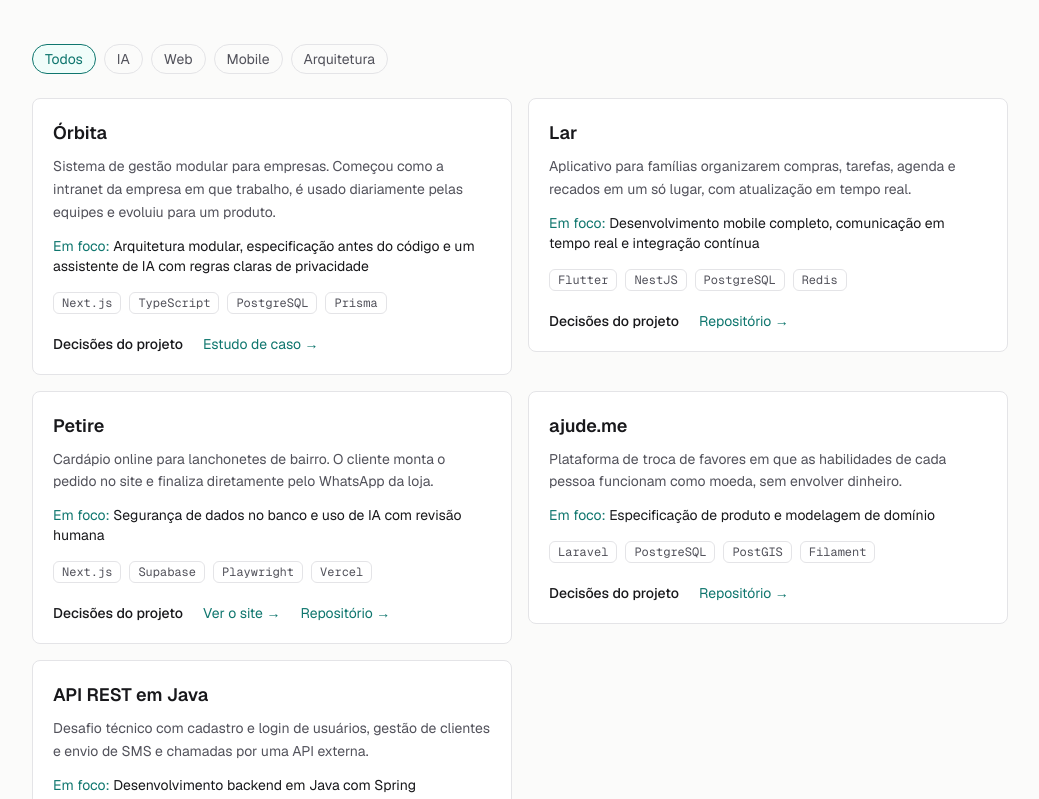
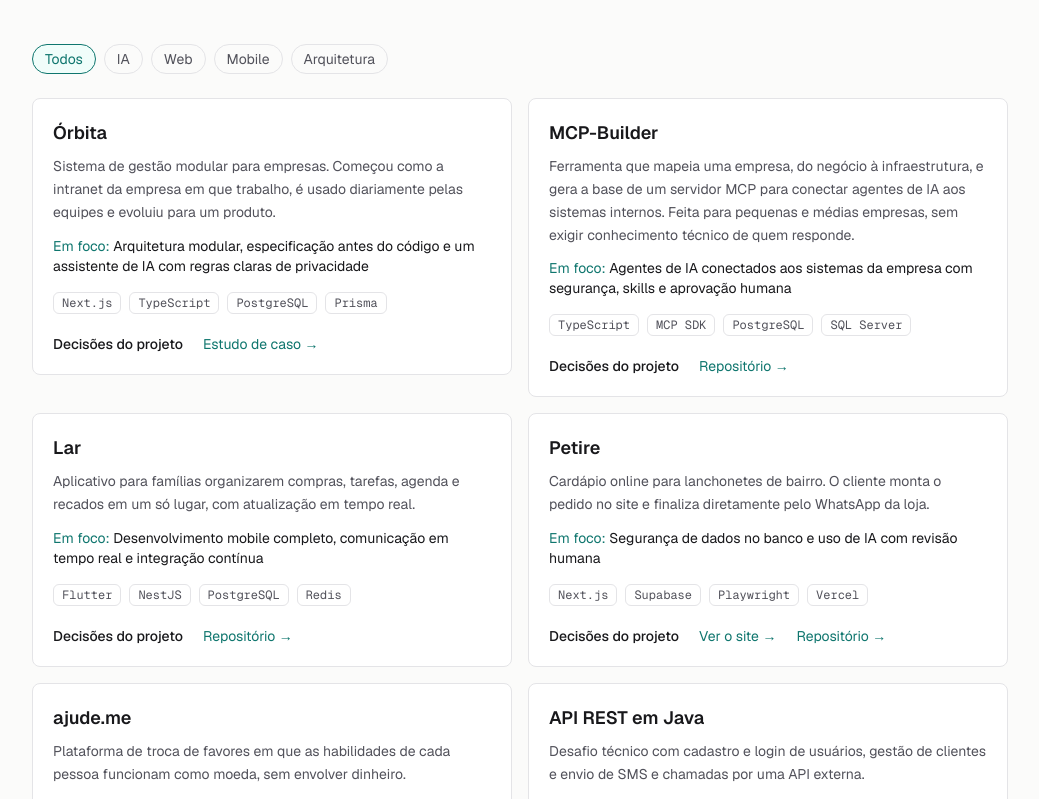
Before and after one commit to FilipeF-Dev/portifolio, a Next.js app: page / in a window 1280 px wide. Shown: the part 1821-2620 px from the top of the page, without its empty margins (120-1159 px from the left). Built offline with nearby package versions, Linux system fonts and the light colour scheme.

Commit message:
MCP-Builder entre os projetos
Card logo depois do Órbita, nos temas IA e Arquitetura, e duas
competências novas apontando para ele: MCP e skills e agentes de IA.

Co-Authored-By: Claude Opus 5.5 <noreply@anthropic.com>

```diff
--- a/src/content/dados.ts
+++ b/src/content/dados.ts
@@ -83,6 +83,22 @@ export const projetos: Projeto[] = [
     links: [
       { rotulo: "Estudo de caso", url: "https://github.com/FilipeF-Dev/orbita-case-study" },
     ],
+  },
+  {
+    id: "mcp-builder",
+    nome: "MCP-Builder",
+    resumo:
+      "Ferramenta que mapeia uma empresa, do negócio à infraestrutura, e gera a base de um servidor MCP para conectar agentes de IA aos sistemas internos. Feita para pequenas e médias empresas, sem exigir conhecimento técnico de quem responde.",
+    mostra: "Agentes de IA conectados aos sistemas da empresa com segurança, skills e aprovação humana",
+    temas: ["IA", "Arquitetura"],
+    stack: ["TypeScript", "MCP SDK", "PostgreSQL", "SQL Server"],
+    decisoes: [
+      "Entrevista em seis níveis, do ramo de atuação ao que o agente pode fazer, e análise técnica somente leitura dos computadores, da rede e dos bancos",
+      "O que a ferramenta não consegue entender vira uma pergunta para uma pessoa, em vez de uma suposição",
+      "Consultas aos sistemas fixas e somente leitura, com usuário de banco sem permissão de escrita",
+      "Skills e servidor MCP montados apenas com o que o TI aprovou, item a item, com 56 testes automatizados e CI",
+    ],
+    links: [{ rotulo: "Repositório", url: "https://github.com/FilipeF-Dev/mcp-builder" }],
   },
   {
     id: "lar",
@@ -189,6 +205,8 @@ export const competencias: GrupoCompetencias[] = [
     grupo: "IA aplicada",
     itens: [
       { nome: "Integração com LLMs (Claude API)", onde: "destaque" },
+      { nome: "MCP (Model Context Protocol)", onde: "mcp-builder" },
+      { nome: "Skills e agentes de IA", onde: "mcp-builder" },
       { nome: "Engenharia de prompt e de contexto", onde: "destaque" },
       { nome: "Avaliação de modelos", onde: "destaque" },
       { nome: "Controle de custo e prompt caching", onde: "destaque" },
```
